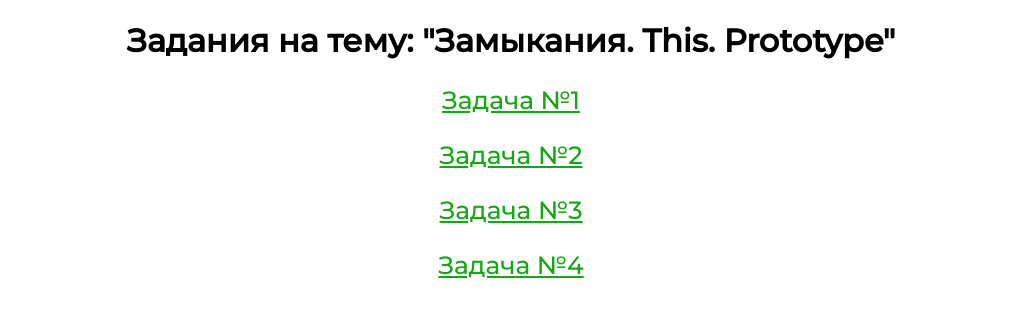
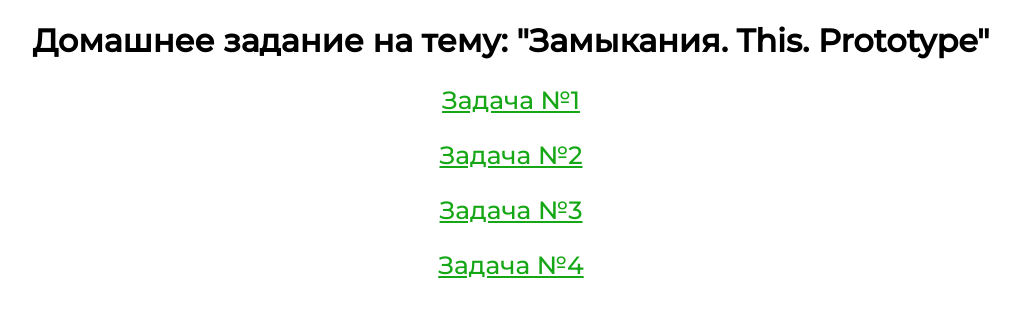
Before and after one commit to NastinNN/JS_Closure, a plain HTML site: page Index.html in a window 1280 px wide. Shown: the whole page, without its empty margins (129-1149 px from the left). Drawn offline with Linux system fonts and the light colour scheme.

Commit message:
Изменения в индексе

```diff
--- a/Index.html
+++ b/Index.html
@@ -9,7 +9,7 @@
       <title>Задание 9</title>
 </head>
 <body>
-      <h1>Задания на тему: "Замыкания. This. Prototype"</h1>
+      <h1>Домашнее задание на тему: "Замыкания. This. Prototype"</h1>
       <p><a class="done" href="./task1.html">Задача №1</a></p>
       <p><a class="done" href="./task2.html">Задача №2</a></p>
       <p><a class="done" href="./task3.html">Задача №3</a></p>
```
